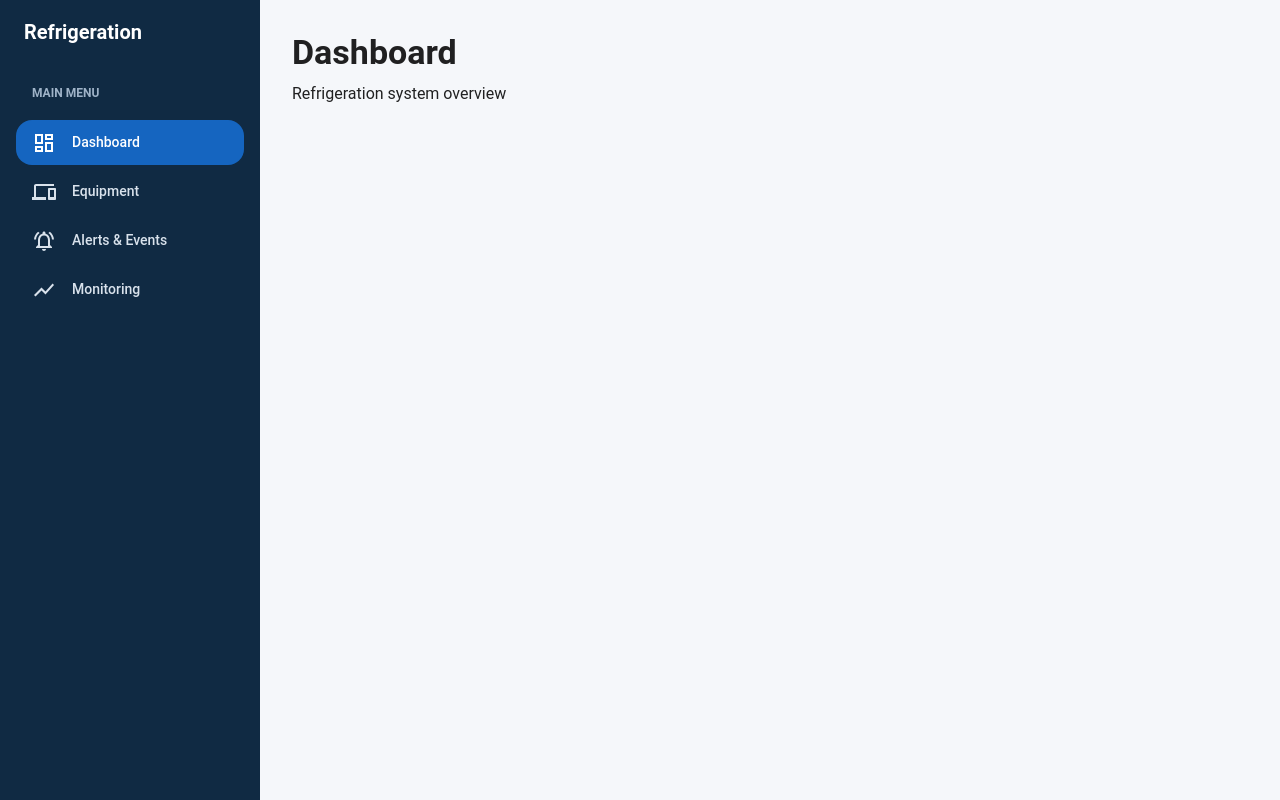
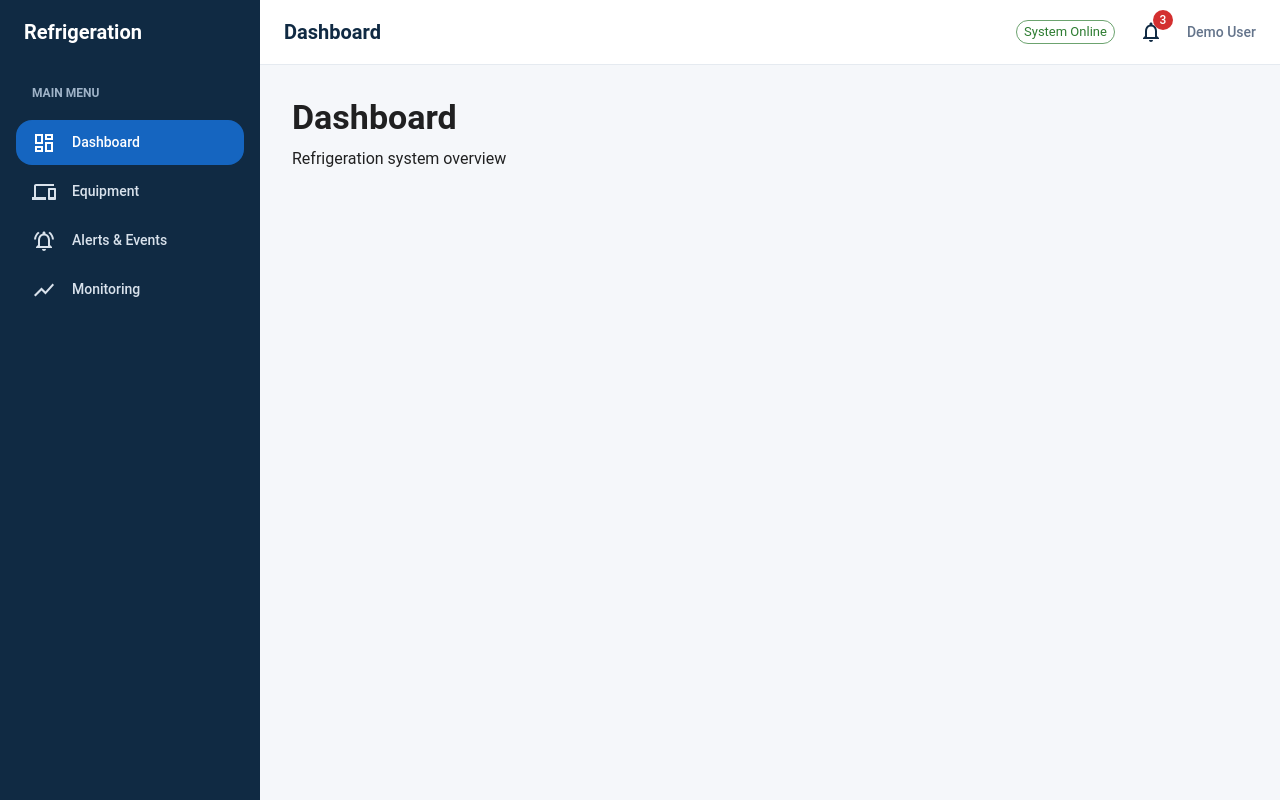
Before and after one commit to dmytriigithub/refrigeration-monitoring-dashboard, a React (Vite) app: page / in a window 1280 px wide. Built offline with nearby package versions, Linux system fonts and the light colour scheme.

Commit message:
feat: add application layout and header

```diff
--- a/src/components/layout/AppLayout.tsx
+++ b/src/components/layout/AppLayout.tsx
@@ -2,6 +2,7 @@ import { Box } from "@mui/material";
 import { Outlet } from "react-router-dom";
 
 import Sidebar from "./Sidebar";
+import Header from "./Header";
 
 function AppLayout() {
   return (
@@ -18,10 +19,16 @@ function AppLayout() {
         sx={{
           flexGrow: 1,
           minWidth: 0,
+          display: "flex",
+          flexDirection: "column",
           backgroundColor: "background.default",
         }}
       >
-        <Outlet />
+        <Header />
+
+        <Box sx={{ flexGrow: 1 }}>
+          <Outlet />
+        </Box>
       </Box>
     </Box>
   );
```
